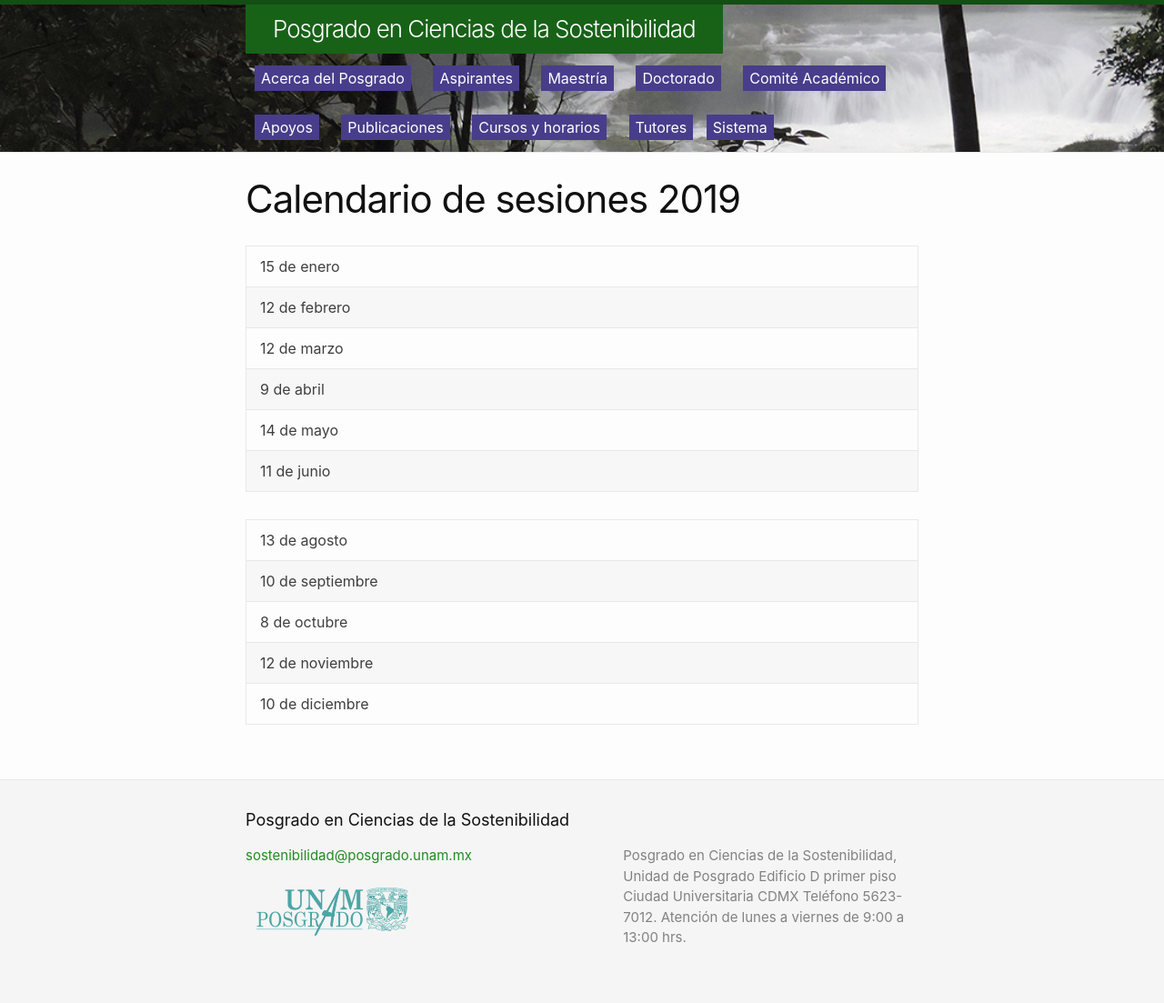
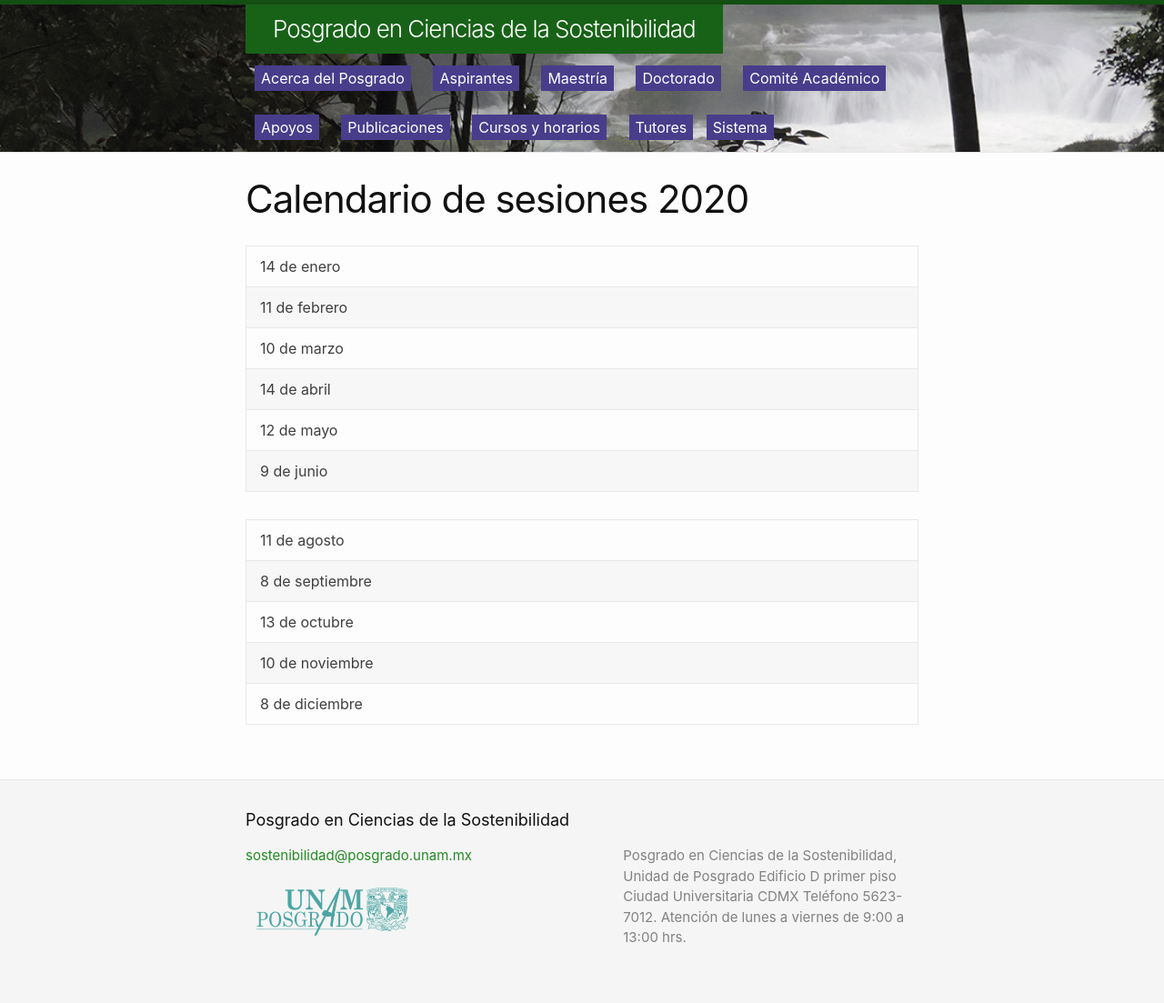
Before and after one commit to pcs-unam/pcs-unam.github.io, a Jekyll site: the page built from comite/calendario.md, in a window 1280 px wide. Shown: the whole page at 91% size. Built offline with Jekyll 4.4.1, drawn with Linux system fonts in a browser that asks for light colours.

Commit message:
Se actualizó al calendario 2020

```diff
--- a/comite/calendario.md
+++ b/comite/calendario.md
@@ -1,19 +1,19 @@
 ---
-title: Calendario de sesiones 2019
+title: Calendario de sesiones 2020
 layout: page
 permalink: /comite/calendario/
 ---
 
 
-| 15 de enero |
-| 12 de febrero |
-| 12 de marzo |
-| 9 de abril |
-| 14 de mayo |
-| 11 de junio |
+| 14 de enero |
+| 11 de febrero |
+| 10 de marzo |
+| 14 de abril |
+| 12 de mayo |
+| 9 de junio |
 
-| 13 de agosto |
-| 10 de septiembre |
-| 8 de octubre |
-| 12 de noviembre |
-| 10 de diciembre |
+| 11 de agosto |
+| 8 de septiembre |
+| 13 de octubre |
+| 10 de noviembre |
+| 8 de diciembre |
```
